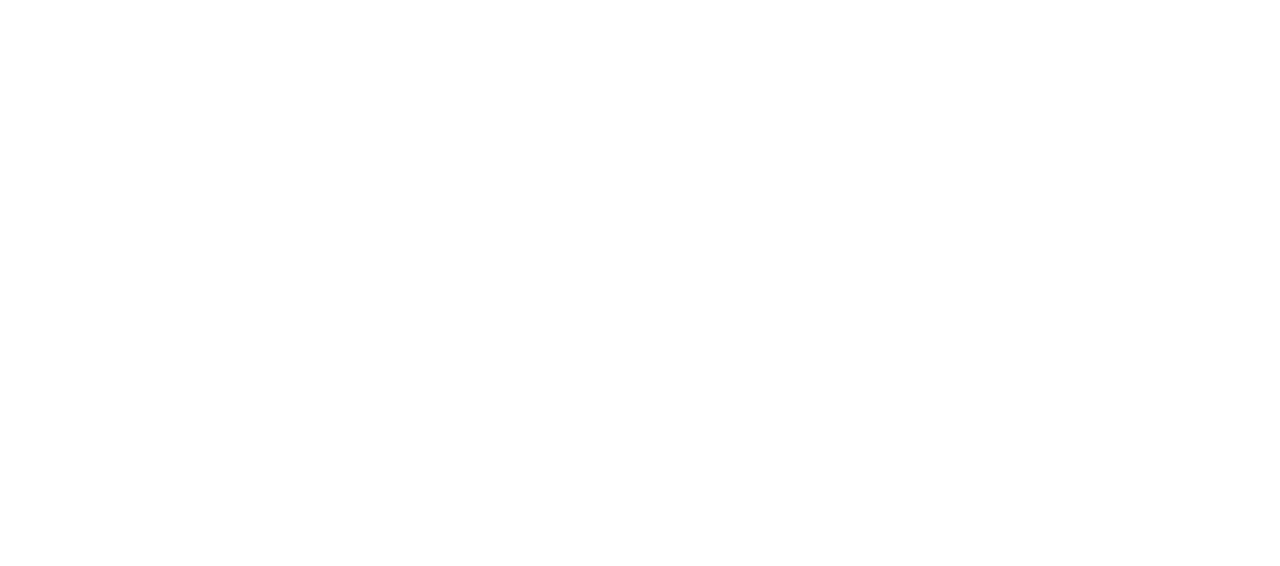
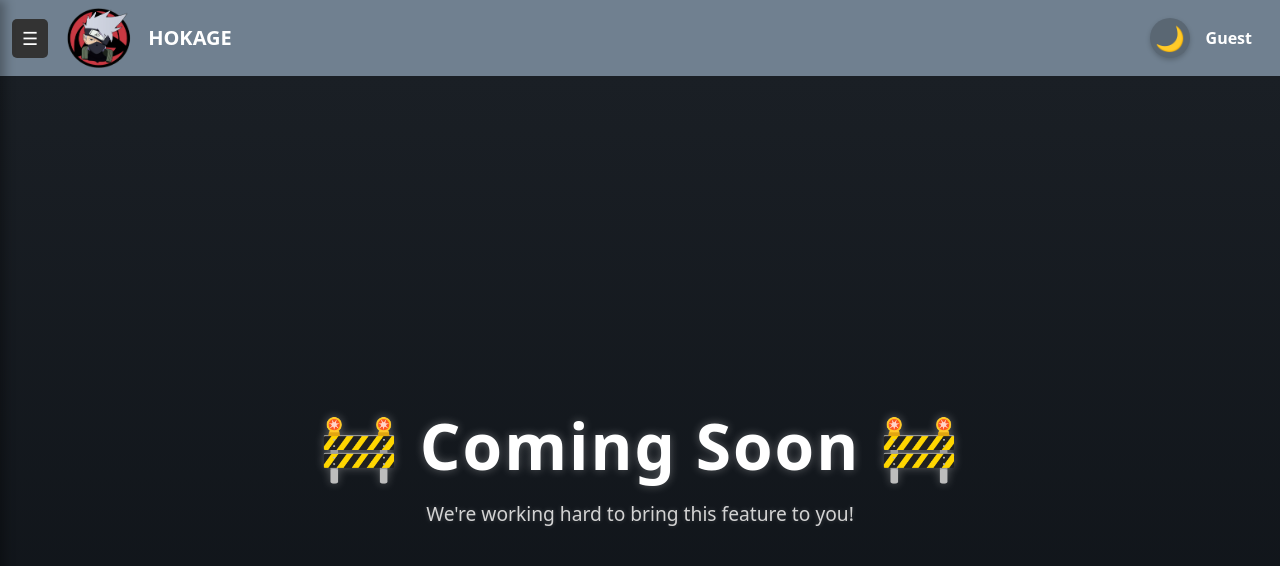
Before and after one commit to srijansam/Dream, a React (Create React App) app in the folder frontend/: page /store in a window 1280 px wide. Before the commit this address had no page. Shown: the top 566 px of the page. Built offline with nearby package versions, Linux system fonts and the light colour scheme; no server answers.

Commit message:
Added store page

```diff
--- a/frontend/src/App.js
+++ b/frontend/src/App.js
@@ -12,6 +12,7 @@
 import { ThemeProvider } from "./contexts/ThemeContext";
 import "./styles/theme.css";
 import Wallpapers from "./components/Wallpapers";
+import Store from "./components/Store";
 
 const App = () => {
     return (
@@ -27,6 +28,7 @@
                     <Route path="/favourite-anime" element={<FavouriteAnime />} />
                     <Route path="/watch-later" element={<WatchLater />} />
                     <Route path="/wallpapers" element={<Wallpapers />} />
+                    <Route path="/store" element={<Store />} />
                     <Route path="/settings" element={<Settings />} />
                 </Routes>
             </BrowserRouter>
--- a/frontend/src/components/Sidebar.js
+++ b/frontend/src/components/Sidebar.js
@@ -66,6 +66,7 @@
                     <li className="mb-3"><Link to="/favourite-anime" className="sidebar-link">❤️ Favorites</Link></li>
                     <li className="mb-3"><Link to="/watch-later" className="sidebar-link">⏳ Watch Later</Link></li>
                     <li className="mb-3"><Link to="/wallpapers" className="sidebar-link">🏞 Wallpapers</Link></li>
+                    <li className="mb-3"><Link to="/store" className="sidebar-link">🛒 Store</Link></li>
                     <li className="mb-3"><Link to="/settings" className="sidebar-link">⚙ Settings</Link></li>
                     {user && (
                         <li className="mb-3">
--- /dev/null
+++ b/frontend/src/components/Store.js
@@ -0,0 +1,27 @@
+import React from "react";
+import Navbar from "./Navbar";
+import "bootstrap/dist/css/bootstrap.min.css";
+
+export default function ComingSoon() {
+    return (
+        <>
+            <Navbar />
+            <div style={{ background: "linear-gradient(to bottom, #1a1f25, #0c1015)", minHeight: "100vh", color: "white", display: "flex", justifyContent: "center", alignItems: "center", padding: "20px" }}>
+                <div className="container text-center">
+                    <h1 style={{ fontSize: "4rem", fontWeight: "bold", letterSpacing: "2px" }}>🚧 Coming Soon 🚧</h1>
+                    <p style={{ fontSize: "1.2rem", color: "lightgray" }}>We're working hard to bring this feature to you!</p>
+                </div>
+
+                <style>{`
+                    h1 {
+                        text-shadow: 0 0 10px rgba(255, 255, 255, 0.3);
+                    }
+                    p {
+                        margin-top: 15px;
+                        text-shadow: 0 0 5px rgba(255, 255, 255, 0.2);
+                    }
+                `}</style>
+            </div>
+        </>
+    );
+}
```
